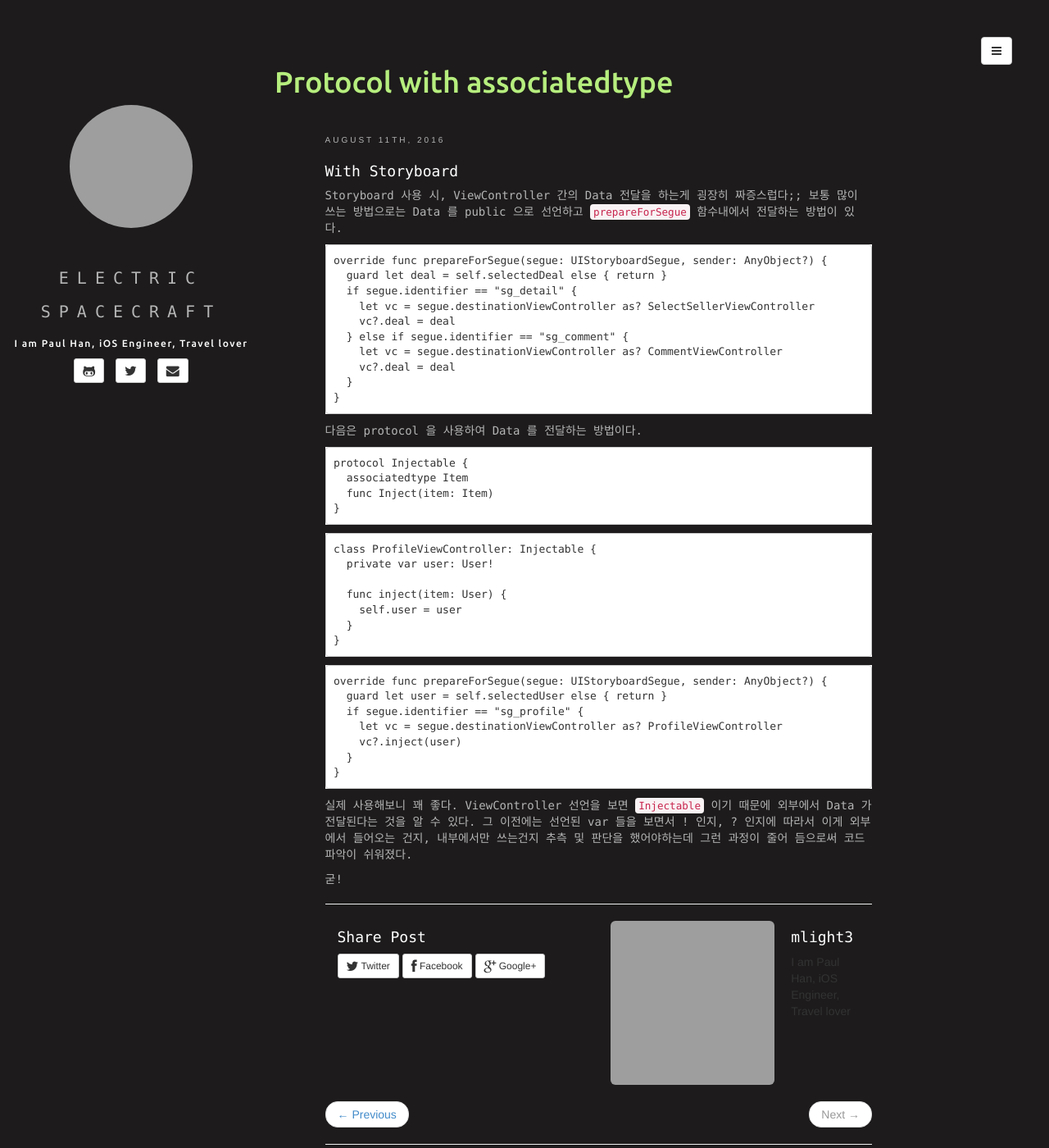
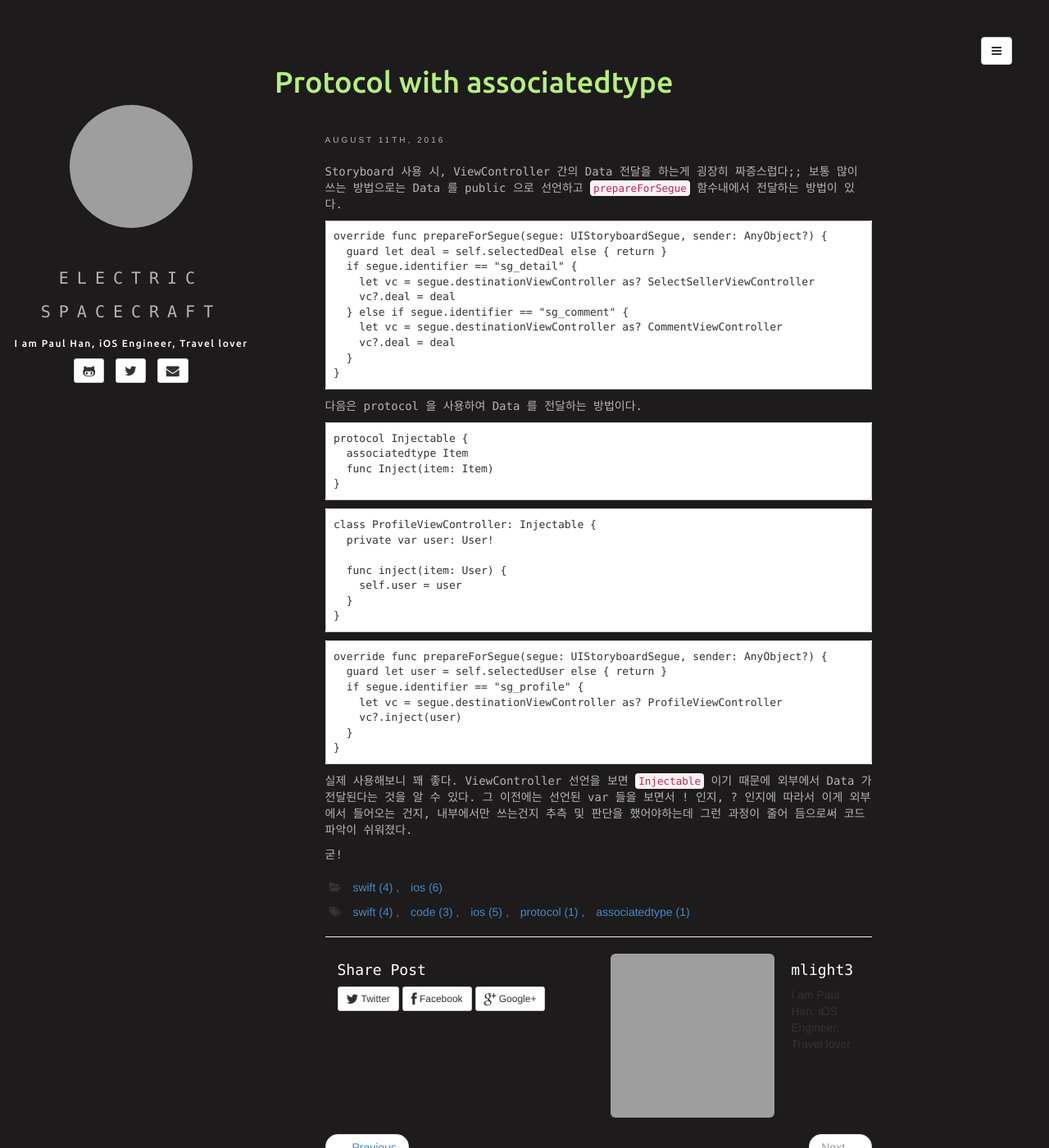
Before and after one commit to mlight3/mlight3.github.io, a Jekyll site: the page built from _posts/2016-08-11-protocol-with-associatedtype.markdown, in a window 1280 px wide and 1400 px high. Shown: the whole window at 82% size. Built offline with Jekyll 4.4.1, drawn with Linux system fonts in a browser that asks for light colours; some web fonts are replaced; grey boxes are pictures that could not be loaded.

Commit message:
category 추가

```diff
--- a/_posts/2016-08-11-protocol-with-associatedtype.markdown
+++ b/_posts/2016-08-11-protocol-with-associatedtype.markdown
@@ -2,9 +2,9 @@
 layout: post
 title: "Protocol with associatedtype"
 date: "2016-08-11 17:16:28 +0900"
+tags: [swift, code, ios, protocol, associatedtype]
+categories: [swift, ios]
 ---
-
-#### With Storyboard
 
 Storyboard 사용 시, ViewController 간의 Data 전달을 하는게 굉장히 짜증스럽다;;
 보통 많이 쓰는 방법으로는 Data 를 public 으로 선언하고 `prepareForSegue` 함수내에서 전달하는 방법이 있다.
```
